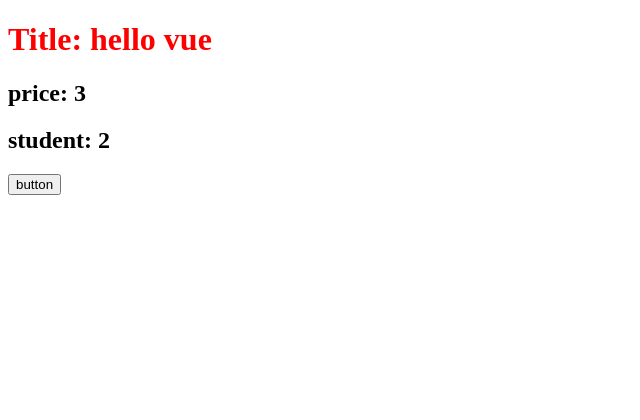
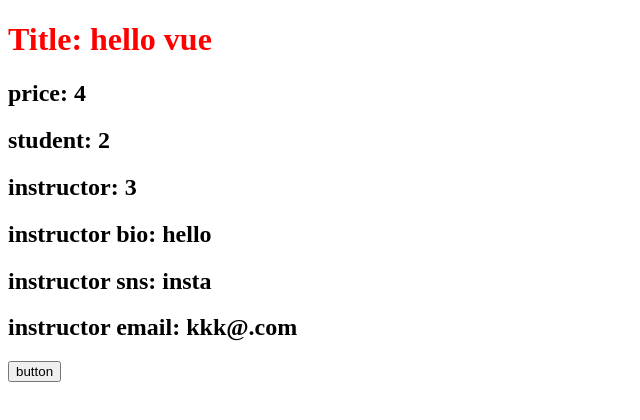
Before and after one commit to 802-web/first-vue, a Vue app: page / in a window 1280 px wide. Shown: the top 420 px of the page, without its empty margins (0-640 px from the left). Built offline with nearby package versions, Linux system fonts and the light colour scheme.

Commit message:
how to use reactive

```diff
--- a/src/App.vue
+++ b/src/App.vue
@@ -1,20 +1,38 @@
 <script setup>
-import { ref } from 'vue'
+import { reactive, ref } from 'vue'
 const title = 'hello vue'
 let price = ref(4)
 function incremnet() {
 	price.value++
+	instructor.age++
+	instructor.bio = 'ushishi'
+	instructor.sns.instagram = 'tkk'
+	instructor.email = 'emal'
 }
 let info = ref({
 	student: 'uuu',
 	age: 2
 })
-console.log(info.value.student)
+const instructor = reactive({
+	name: 'mowmow',
+	age: 3,
+	sns: {
+		twitter: 'twitter',
+		instagram: 'insta'
+	},
+	email: ref('kkk@.com')
+})
+instructor.bio = 'hello'
+console.log(instructor.email)
 </script>
 <template>
 	<h1>Title: {{ title }}</h1>
-	<h2>price: {{ price - 1 }}</h2>
+	<h2>price: {{ price }}</h2>
 	<h2>student: {{ info.age }}</h2>
+	<h2>instructor: {{ instructor.age }}</h2>
+	<h2>instructor bio: {{ instructor.bio }}</h2>
+	<h2>instructor sns: {{ instructor.sns.instagram }}</h2>
+	<h2>instructor email: {{ instructor.email }}</h2>
 	<button @click="incremnet">button</button>
 </template>
 <style>
```
